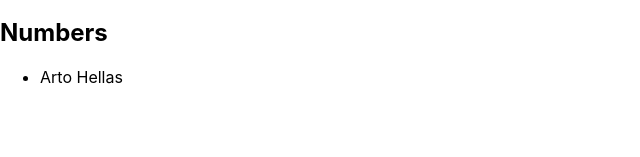
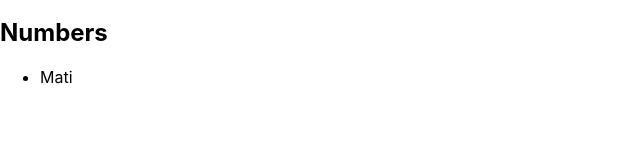
Before and after one commit to topinii/fullstackopen2021, a React (Create React App) app in the folder osa2/puhelinluettelo/: page / in a window 1280 px wide. Shown: the part 128-285 px from the top of the page, without its empty margins (0-640 px from the left). Built offline with nearby package versions, Linux system fonts and the light colour scheme.

Commit message:
puhelinluettelo step2 wipp

```diff
--- a/osa2/puhelinluettelo/src/index.js
+++ b/osa2/puhelinluettelo/src/index.js
@@ -4,7 +4,7 @@ import "./index.css";
 import App from "./App";
 import reportWebVitals from "./reportWebVitals";
 
-const names = [{ content: "Arto Hellas", id: 1 }];
+const names = [{ content: "Mati", id: 1 }];
 
 ReactDOM.render(
   <React.StrictMode>
```
